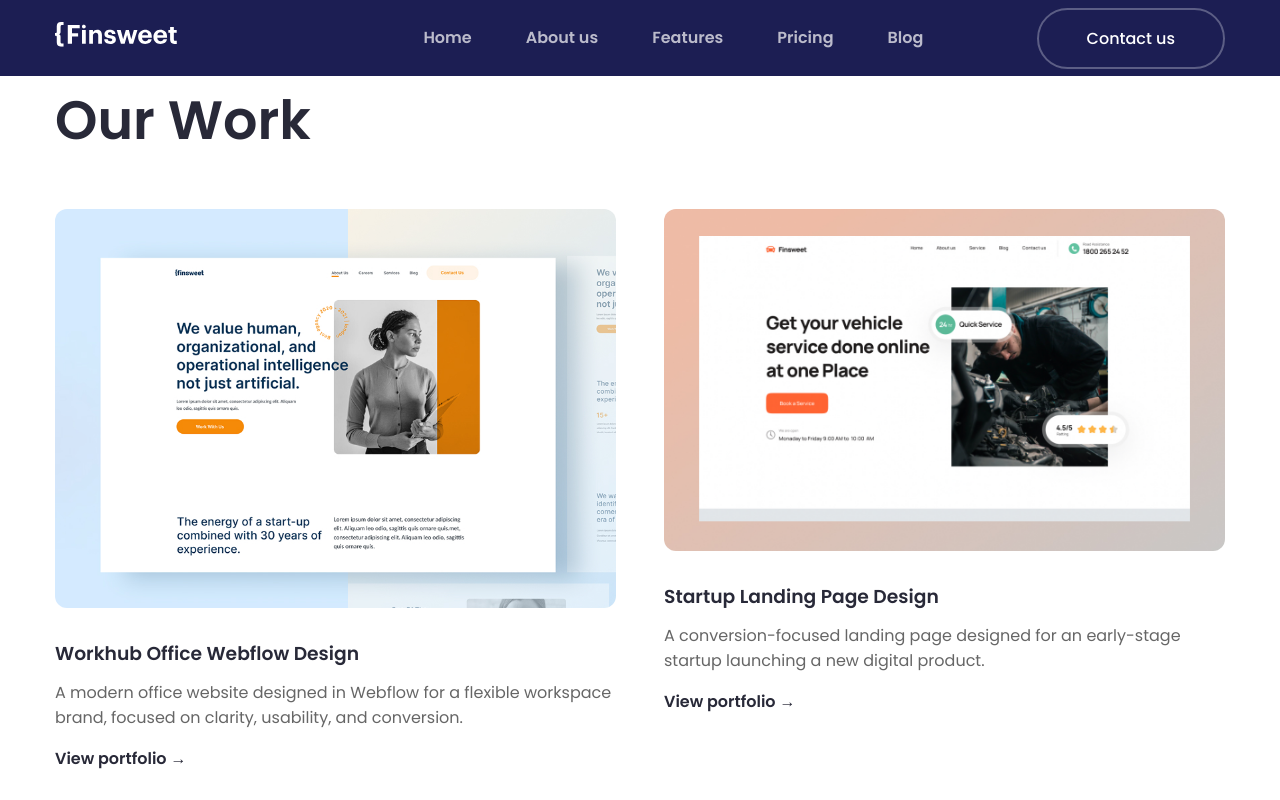
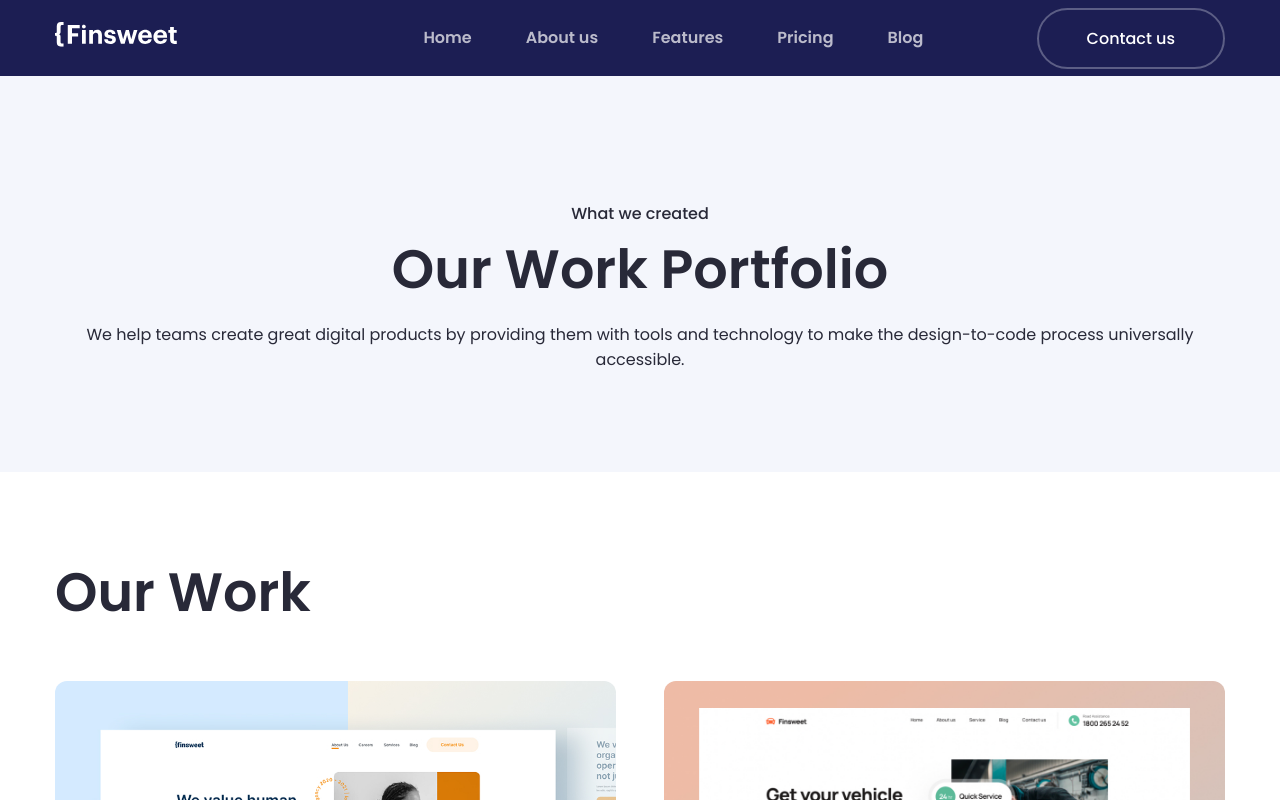
Before and after one commit to andreyk1n/finsweet, a React (Create React App) app: page /works in a window 1280 px wide. Shown: the top 800 px of the page. Built offline with nearby package versions, Linux system fonts and the light colour scheme; the HTML template or start-up script is replaced by a standard one.

Commit message:
feat: add HeroWork component and integrate it into Works page

```diff
--- /dev/null
+++ b/src/template-parts/components/heroWork/HeroWork.jsx
@@ -0,0 +1,15 @@
+import "./hero.scss";
+
+const HeroWork = () => {
+    return (
+        <div className="hero">
+            <div className="hero__container">
+                <span className="hero__label">What we created</span>
+                <h1 className="hero__title">Our Work Portfolio</h1>
+                <p className="hero__description">We help teams create great digital products by providing them with tools and technology to make the design-to-code process universally accessible.</p>
+            </div>
+        </div>
+     );
+}
+
+export default HeroWork;
--- /dev/null
+++ b/src/template-parts/components/heroWork/hero.scss
@@ -0,0 +1,22 @@
+.hero {
+    width: 100%;
+    padding: 200px 0 100px 0;
+    background-color: #F4F6FC;
+
+    @media (max-width: 992px) {
+        padding: 120px 0 60px 0;
+    }
+
+    &__container {
+        display: flex;
+        flex-direction: column;
+        max-width: 740px;
+        text-align: center;
+        align-items: center;
+        gap: 4px;
+    }
+
+    h1, p {
+        color: #282938;
+    }
+}
--- a/src/template-parts/pages/Works.jsx
+++ b/src/template-parts/pages/Works.jsx
@@ -1,14 +1,17 @@
 import useDocumentMeta from "../components/useDocumentMeta/useDocumentMeta.js";
 import Works from "../components/works/Works.jsx";
+import HeroWork from "../components/heroWork/HeroWork.jsx";
 
 const Contacts = () => {
   useDocumentMeta({
     title: "Finsweet | Our works",
-    description: "Lorem ipsum dolor sit amet, consectetur adipiscing elit, sed do eiusmod tempor incididunt ut labore et dolore magna aliqua. Ut enim ad minim veniam, quis nostrud exercitation ullamco laboris nisi ut aliquip ex ea commodo consequat.",
+    description:
+      "Lorem ipsum dolor sit amet, consectetur adipiscing elit, sed do eiusmod tempor incididunt ut labore et dolore magna aliqua. Ut enim ad minim veniam, quis nostrud exercitation ullamco laboris nisi ut aliquip ex ea commodo consequat.",
   });
   return (
     <>
-        <Works />
+      <HeroWork />
+      <Works />
     </>
   );
 };
```
